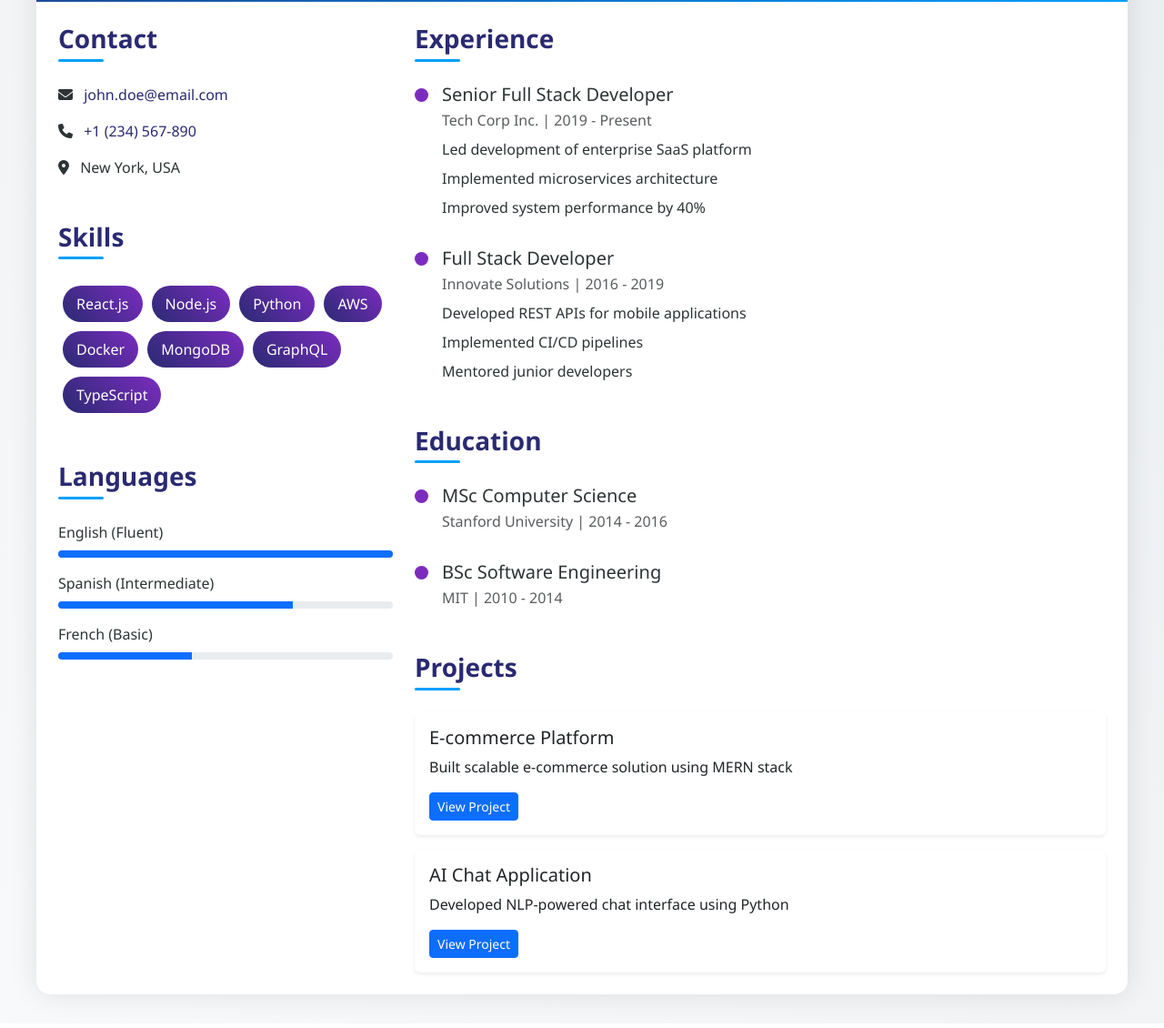
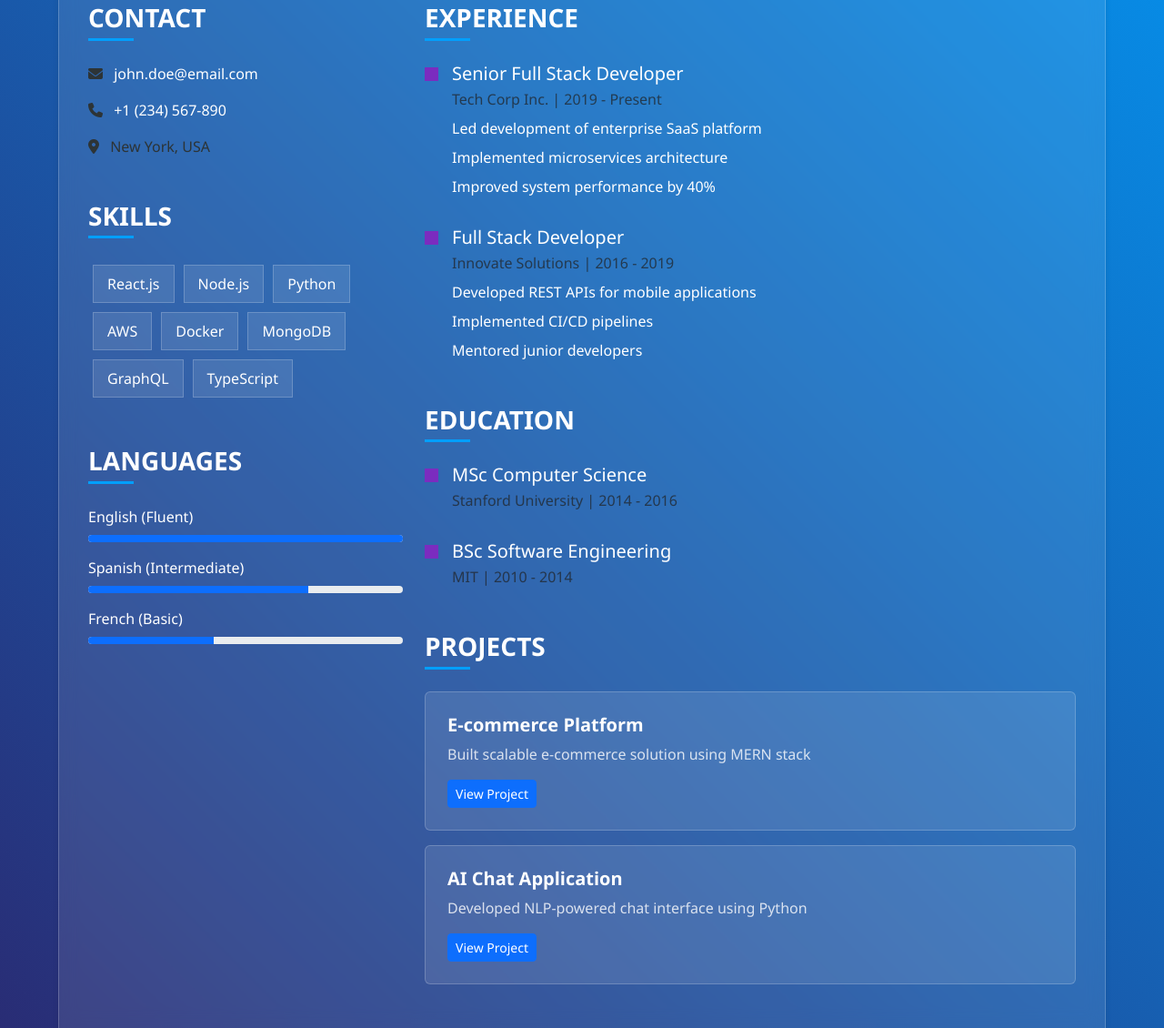
Before and after one commit to MS-GS/cv, a plain HTML site: page index.html in a window 1280 px wide. Shown: the part 529-1659 px from the top of the page at 91% size. Drawn offline with nearby package versions, Linux system fonts and the light colour scheme.

Commit message:
Update index.html

```diff
--- a/index.html
+++ b/index.html
@@ -3,7 +3,7 @@
 <head>
     <meta charset="UTF-8">
     <meta name="viewport" content="width=device-width, initial-scale=1.0">
-    <title>Modern Professional CV</title>
+    <title>Glassy Professional CV</title>
     <link href="https://cdn.jsdelivr.net/npm/bootstrap@5.3.0/dist/css/bootstrap.min.css" rel="stylesheet">
     <link rel="stylesheet" href="https://cdnjs.cloudflare.com/ajax/libs/font-awesome/6.4.0/css/all.min.css">
     <style>
@@ -11,47 +11,53 @@
             --primary-color: #2a2a72;
             --secondary-color: #009ffd;
             --accent-color: #7b2cbf;
-            --background-gradient: linear-gradient(45deg, #f8f9fa, #e9ecef);
+            --glass-background: rgba(255, 255, 255, 0.1);
+            --glass-border: rgba(255, 255, 255, 0.2);
+            --glass-shadow: 0 4px 6px rgba(0, 0, 0, 0.1);
         }
 
         body {
             font-family: 'Segoe UI', system-ui, -apple-system, sans-serif;
-            background: var(--background-gradient);
+            background: linear-gradient(45deg, #2a2a72, #009ffd);
             color: #2d3436;
+            min-height: 100vh;
+            display: flex;
+            align-items: center;
+            justify-content: center;
+            padding: 2rem;
         }
 
         .cv-container {
             max-width: 1200px;
-            margin: 2rem auto;
-            box-shadow: 0 0 30px rgba(0,0,0,0.1);
-            border-radius: 15px;
-            overflow: hidden;
-            background: white;
+            width: 100%;
+            background: var(--glass-background);
+            backdrop-filter: blur(10px);
+            border: 1px solid var(--glass-border);
+            box-shadow: var(--glass-shadow);
+            padding: 2rem;
+            margin: 2rem;
         }
 
         .header {
-            background: linear-gradient(135deg, var(--primary-color), var(--secondary-color));
-            color: white;
-            padding: 3rem 2rem;
-            position: relative;
             text-align: center;
+            margin-bottom: 2rem;
         }
 
         .profile-img {
             width: 150px;
             height: 150px;
-            border-radius: 50%;
             border: 4px solid white;
             margin-bottom: 1.5rem;
             object-fit: cover;
         }
 
         .section-title {
-            color: var(--primary-color);
+            color: white;
             font-weight: 700;
             position: relative;
             padding-bottom: 0.5rem;
             margin-bottom: 1.5rem;
+            text-transform: uppercase;
         }
 
         .section-title::after {
@@ -62,7 +68,6 @@
             width: 50px;
             height: 3px;
             background: var(--secondary-color);
-            border-radius: 3px;
         }
 
         .timeline-item {
@@ -79,25 +84,25 @@
             width: 15px;
             height: 15px;
             background: var(--accent-color);
-            border-radius: 50%;
         }
 
         .skill-badge {
-            background: linear-gradient(45deg, var(--primary-color), var(--accent-color));
+            background: var(--glass-background);
+            border: 1px solid var(--glass-border);
             color: white;
             padding: 8px 15px;
-            border-radius: 20px;
             margin: 5px;
             display: inline-block;
-            transition: transform 0.3s;
+            transition: all 0.3s;
         }
 
         .skill-badge:hover {
+            background: var(--secondary-color);
             transform: translateY(-3px);
         }
 
         .contact-link {
-            color: var(--primary-color);
+            color: white;
             text-decoration: none;
             transition: color 0.3s;
         }
@@ -109,8 +114,8 @@
         .social-icons a {
             width: 40px;
             height: 40px;
-            border-radius: 50%;
-            background: var(--primary-color);
+            background: var(--glass-background);
+            border: 1px solid var(--glass-border);
             color: white;
             display: inline-flex;
             align-items: center;
@@ -129,7 +134,6 @@
             color: white;
             border: none;
             padding: 10px 20px;
-            border-radius: 25px;
             transition: all 0.3s;
         }
 
@@ -138,13 +142,30 @@
             transform: translateY(-3px);
         }
 
+        .card {
+            background: var(--glass-background);
+            border: 1px solid var(--glass-border);
+            color: white;
+            margin-bottom: 1rem;
+        }
+
+        .card-body {
+            padding: 1.5rem;
+        }
+
+        .card-title {
+            color: white;
+            font-weight: 700;
+        }
+
+        .card-text {
+            color: rgba(255, 255, 255, 0.8);
+        }
+
         @media (max-width: 768px) {
             .cv-container {
+                padding: 1rem;
                 margin: 1rem;
-            }
-
-            .header {
-                padding: 2rem 1rem;
             }
 
             .profile-img {
@@ -158,11 +179,11 @@
 
 <div class="cv-container">
     <!-- Header Section -->
-    <header class="header text-center">
+    <header class="header">
         <!-- Profile Photo -->
         <img src="https://via.placeholder.com/150" class="profile-img" alt="Profile Photo">
-        <h1 class="display-4 fw-bold mb-3">John Doe</h1>
-        <p class="lead mb-0">Senior Full Stack Developer</p>
+        <h1 class="display-4 fw-bold mb-3 text-white">John Doe</h1>
+        <p class="lead mb-0 text-white">Senior Full Stack Developer</p>
         <div class="social-icons mt-3">
             <a href="#"><i class="fab fa-linkedin-in"></i></a>
             <a href="#"><i class="fab fa-github"></i></a>
@@ -174,7 +195,7 @@
         </a>
     </header>
 
-    <div class="row g-4 p-4">
+    <div class="row g-4">
         <!-- Left Column -->
         <div class="col-lg-4">
             <!-- Contact Info -->
@@ -214,15 +235,15 @@
             <!-- Languages -->
             <section class="mb-5">
                 <h3 class="section-title">Languages</h3>
-                <p class="mb-2">English (Fluent)</p>
+                <p class="mb-2 text-white">English (Fluent)</p>
                 <div class="progress mb-3" style="height: 8px;">
                     <div class="progress-bar bg-primary" role="progressbar" style="width: 100%"></div>
                 </div>
-                <p class="mb-2">Spanish (Intermediate)</p>
+                <p class="mb-2 text-white">Spanish (Intermediate)</p>
                 <div class="progress mb-3" style="height: 8px;">
                     <div class="progress-bar bg-primary" role="progressbar" style="width: 70%"></div>
                 </div>
-                <p class="mb-2">French (Basic)</p>
+                <p class="mb-2 text-white">French (Basic)</p>
                 <div class="progress" style="height: 8px;">
                     <div class="progress-bar bg-primary" role="progressbar" style="width: 40%"></div>
                 </div>
@@ -235,22 +256,22 @@
             <section class="mb-5">
                 <h3 class="section-title">Experience</h3>
                 <div class="timeline-item">
-                    <h4 class="h5 mb-1">Senior Full Stack Developer</h4>
+                    <h4 class="h5 mb-1 text-white">Senior Full Stack Developer</h4>
                     <p class="text-muted mb-2">Tech Corp Inc. | 2019 - Present</p>
                     <ul class="list-unstyled">
-                        <li class="mb-2">Led development of enterprise SaaS platform</li>
-                        <li class="mb-2">Implemented microservices architecture</li>
-                        <li>Improved system performance by 40%</li>
+                        <li class="mb-2 text-white">Led development of enterprise SaaS platform</li>
+                        <li class="mb-2 text-white">Implemented microservices architecture</li>
+                        <li class="text-white">Improved system performance by 40%</li>
                     </ul>
                 </div>
 
                 <div class="timeline-item">
-                    <h4 class="h5 mb-1">Full Stack Developer</h4>
+                    <h4 class="h5 mb-1 text-white">Full Stack Developer</h4>
                     <p class="text-muted mb-2">Innovate Solutions | 2016 - 2019</p>
                     <ul class="list-unstyled">
-                        <li class="mb-2">Developed REST APIs for mobile applications</li>
-                        <li class="mb-2">Implemented CI/CD pipelines</li>
-                        <li>Mentored junior developers</li>
+                        <li class="mb-2 text-white">Developed REST APIs for mobile applications</li>
+                        <li class="mb-2 text-white">Implemented CI/CD pipelines</li>
+                        <li class="text-white">Mentored junior developers</li>
                     </ul>
                 </div>
             </section>
@@ -259,11 +280,11 @@
             <section class="mb-5">
                 <h3 class="section-title">Education</h3>
                 <div class="timeline-item">
-                    <h4 class="h5 mb-1">MSc Computer Science</h4>
+                    <h4 class="h5 mb-1 text-white">MSc Computer Science</h4>
                     <p class="text-muted mb-2">Stanford University | 2014 - 2016</p>
                 </div>
                 <div class="timeline-item">
-                    <h4 class="h5 mb-1">BSc Software Engineering</h4>
+                    <h4 class="h5 mb-1 text-white">BSc Software Engineering</h4>
                     <p class="text-muted mb-2">MIT | 2010 - 2014</p>
                 </div>
             </section>
@@ -271,14 +292,14 @@
             <!-- Projects -->
             <section>
                 <h3 class="section-title">Projects</h3>
-                <div class="card mb-3 border-0 shadow-sm">
+                <div class="card">
                     <div class="card-body">
                         <h5 class="card-title">E-commerce Platform</h5>
                         <p class="card-text">Built scalable e-commerce solution using MERN stack</p>
                         <a href="#" class="btn btn-sm btn-primary">View Project</a>
                     </div>
                 </div>
-                <div class="card border-0 shadow-sm">
+                <div class="card">
                     <div class="card-body">
                         <h5 class="card-title">AI Chat Application</h5>
                         <p class="card-text">Developed NLP-powered chat interface using Python</p>
```
